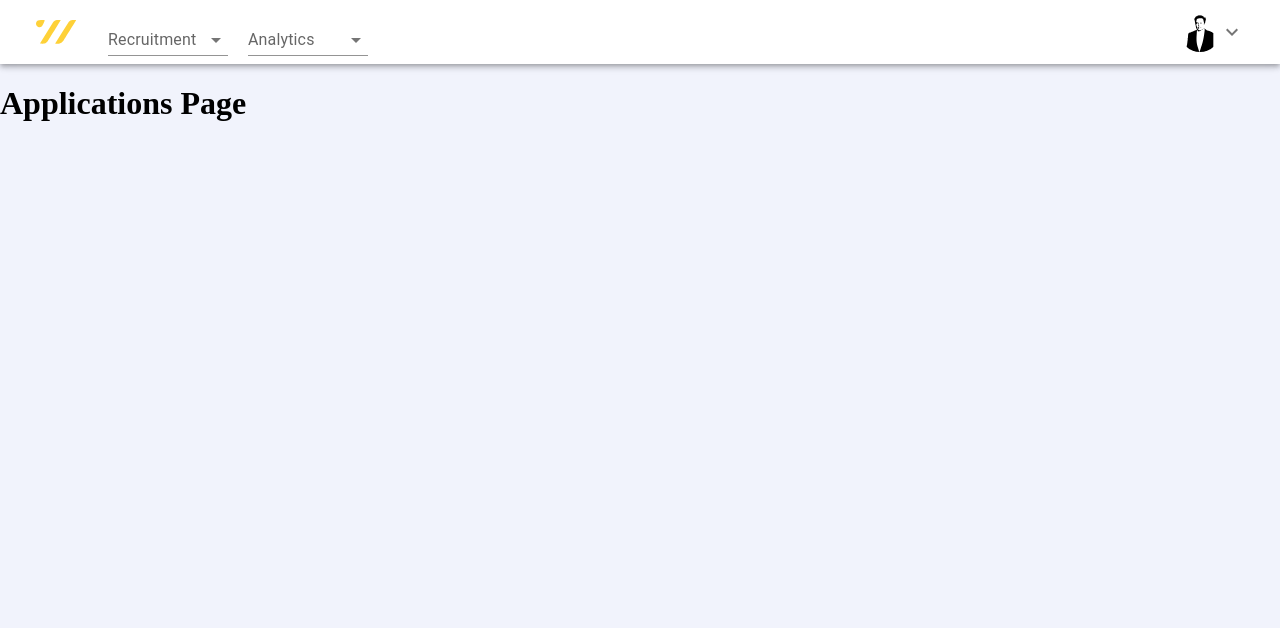
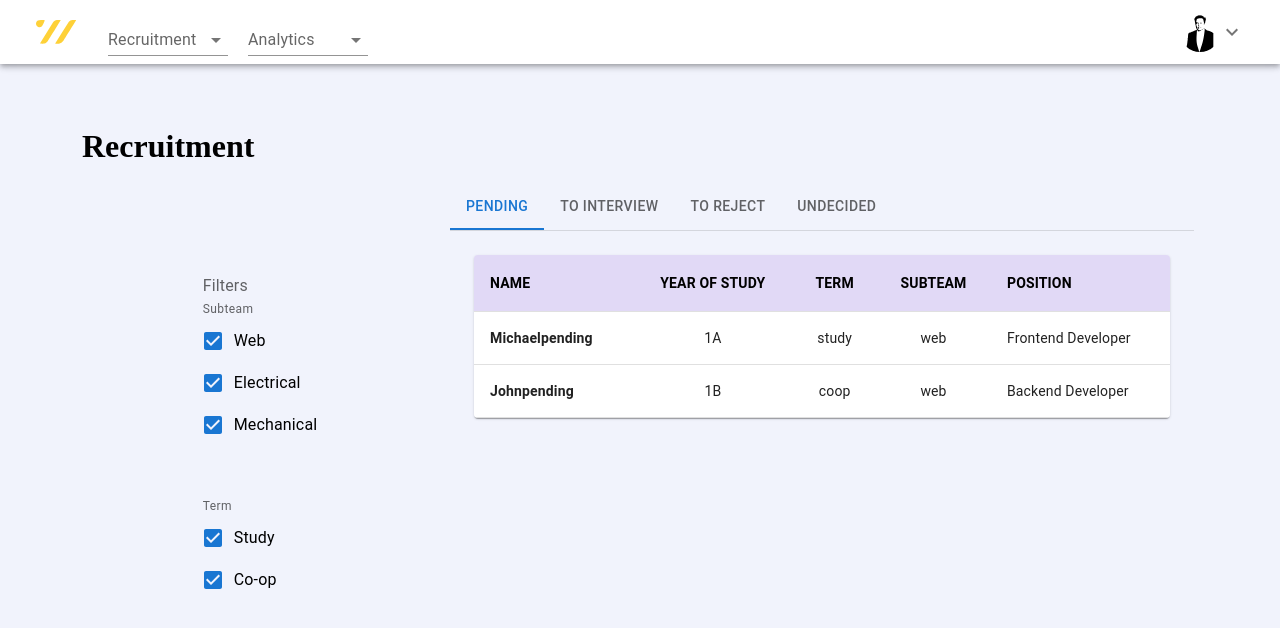
Before and after one commit to waterloop/executive-dashboard, a React (Create React App) app: page /recruitment/application in a window 1280 px wide. Shown: the top 628 px of the page. Built offline with nearby package versions, Linux system fonts and the light colour scheme.

Commit message:
Update routing with landing page

```diff
--- a/src/pages/recruitment/RecruitmentPage.js
+++ b/src/pages/recruitment/RecruitmentPage.js
@@ -2,6 +2,7 @@ import React from 'react';
 import { Route, Switch, useRouteMatch } from 'react-router-dom';
 import LandingContent from './Landing/LandingContent';
 import NotFoundPage from '../general/NotFound';
+import Applications from './portals/Applications';
 
 /**
  * Controls routes based off recruitment page route (i.e. /recruitment).
@@ -12,7 +13,7 @@ const LandingPage = () => {
   return (
     <Switch>
       <Route path={`${match.url}/application`}>
-        <h1>Applications Page</h1>
+        <Applications/>
       </Route>
       <Route path={`${match.url}/interview`}>
         <h1>Interview Page</h1>
```
Also changed, not shown: src/App.js (line endings or trailing spaces), src/pages/recruitment/portals/Applications.js (line endings or trailing spaces).
